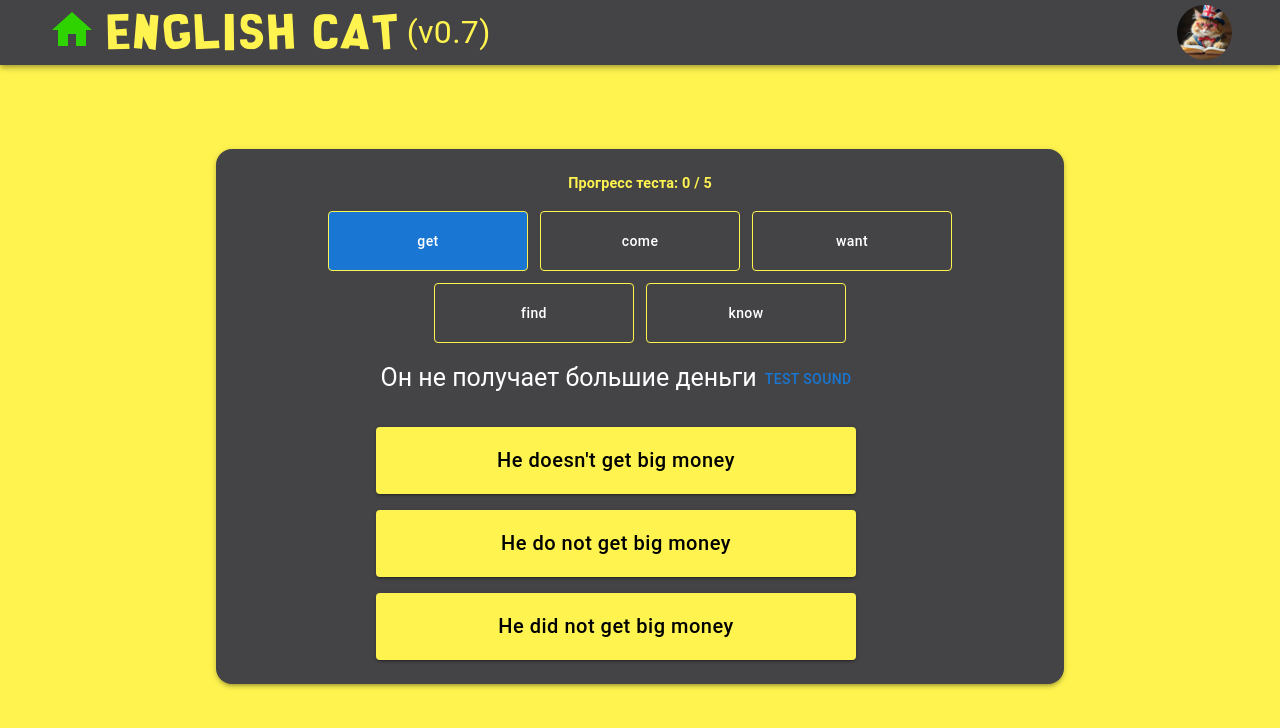
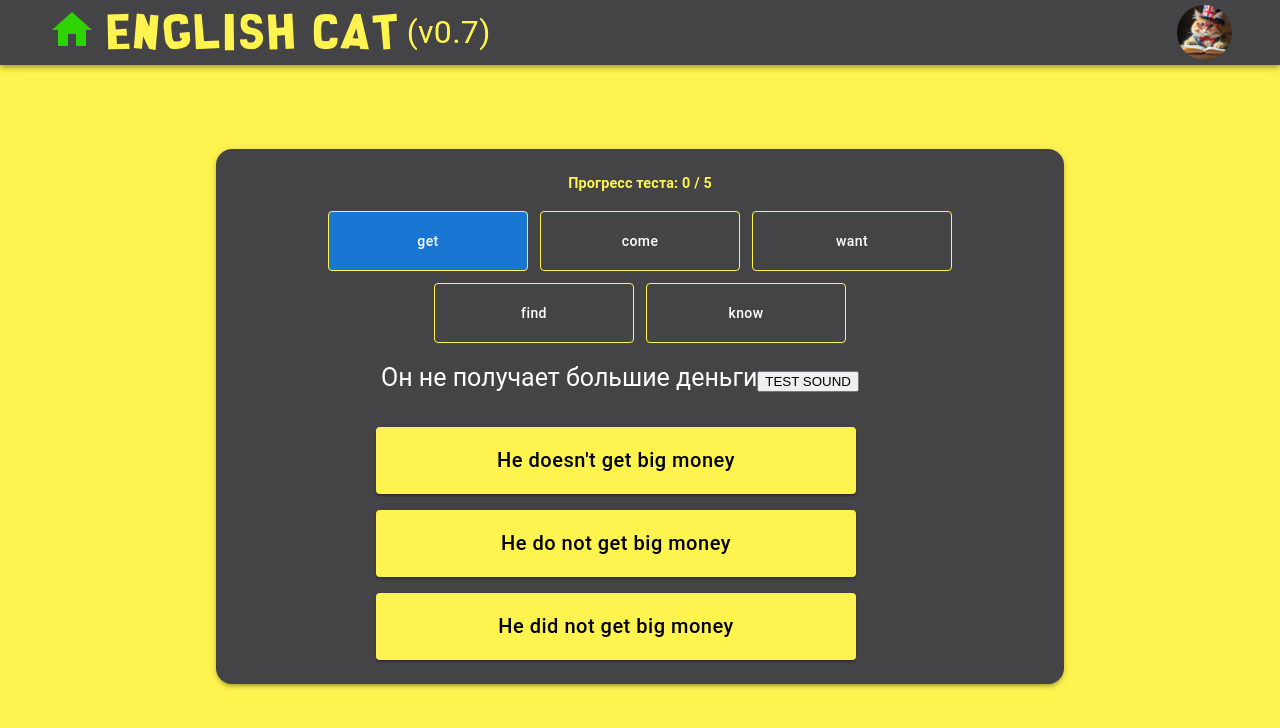
Before and after one commit to developeryudintsev/English-Project2, a React (Vite) app in the folder my-react-app/: page /#/free in a window 1280 px wide. Shown: the top 728 px of the page. Built offline with nearby package versions, Linux system fonts and the light colour scheme; some icons are missing.

Commit message:
English_Project

```diff
--- a/my-react-app/src/free/FreePage.tsx
+++ b/my-react-app/src/free/FreePage.tsx
@@ -1,4 +1,4 @@
-import {useEffect, useState} from "react";
+import {useEffect, useRef, useState} from "react";
 import {ModalCamponent} from "../modal/Modal";
 import {Box, Button, IconButton, Paper, Typography} from "@mui/material";
 import {VideoCat} from "../camponent/VideoCat";
@@ -459,6 +459,20 @@ export const FreePage = () => {
             setToggelModal(1);
         }
     };
+    const audioRef = useRef<HTMLAudioElement | null>(null);
+
+    const playSound = () => {
+        if (!audioRef.current) {
+            audioRef.current = new Audio("assets/zvuki.mp3");
+            audioRef.current.preload = "auto";
+        }
+
+        audioRef.current.currentTime = 0;
+        audioRef.current.play().catch(e => {
+            console.log("Audio error:", e);
+            alert("Audio blocked");
+        });
+    };
     if (!currentQuestion) {
         return (
             <Box
@@ -475,6 +489,7 @@ export const FreePage = () => {
             </Box>
         );
     }
+
     return (
         <Box sx={{
             display: "flex", justifyContent: "center", alignItems: "center",
@@ -659,12 +674,10 @@ export const FreePage = () => {
                                 minHeight: "60px"
                             }}>
                                 {currentQuestion.question}
-                                <Button onClick={() => {
-                                    const a = new Audio("assets/zvuki.mp3");
-                                    a.play();
-                                }}>
+
+                                <button onClick={playSound}>
                                     TEST SOUND
-                                </Button>
+                                </button>
                                 <IconButton
                                     onClick={() => speakText(currentQuestion.question, "ru")}
                                     sx={{color: "#FFF44F"}}
```
